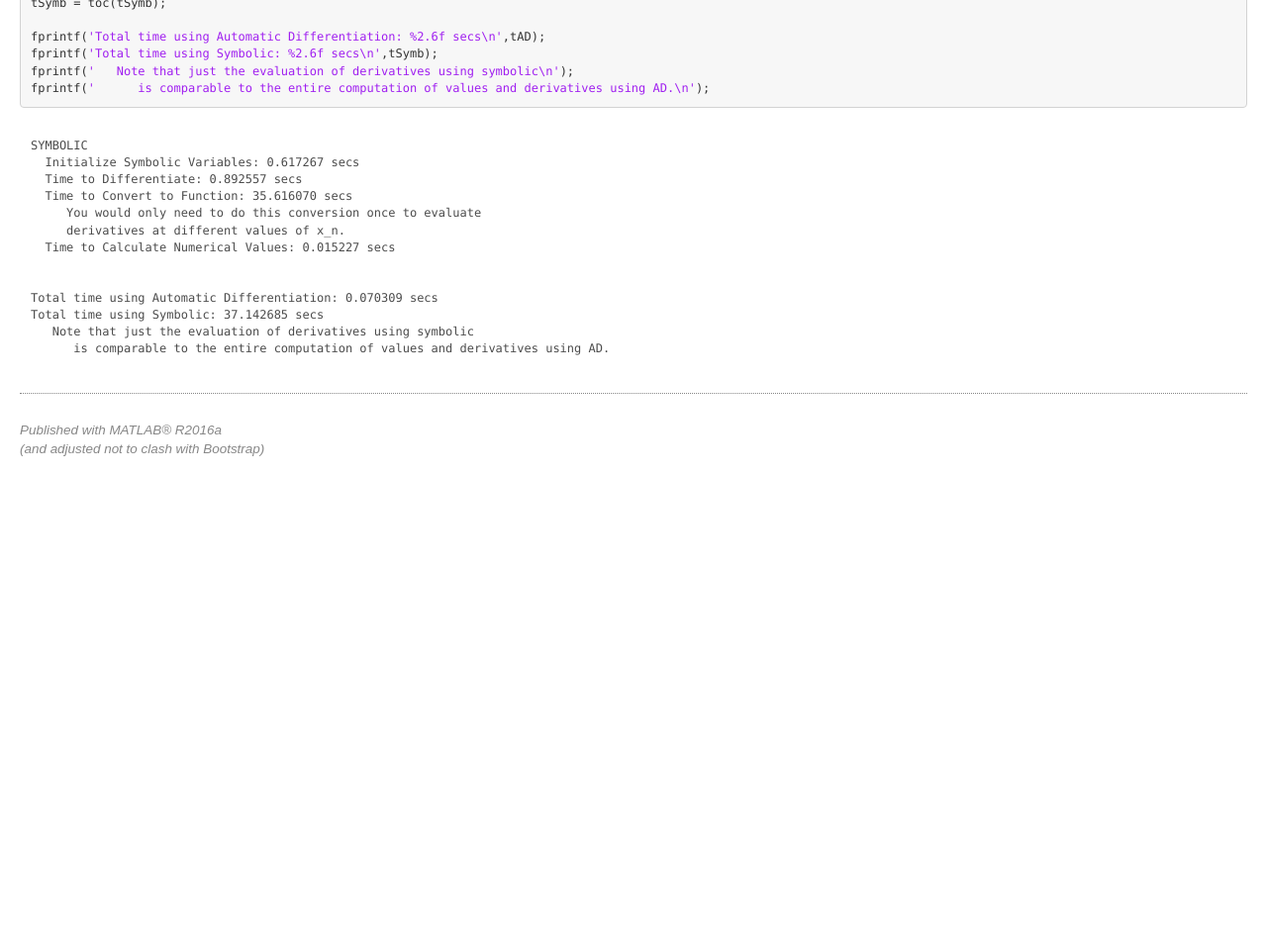
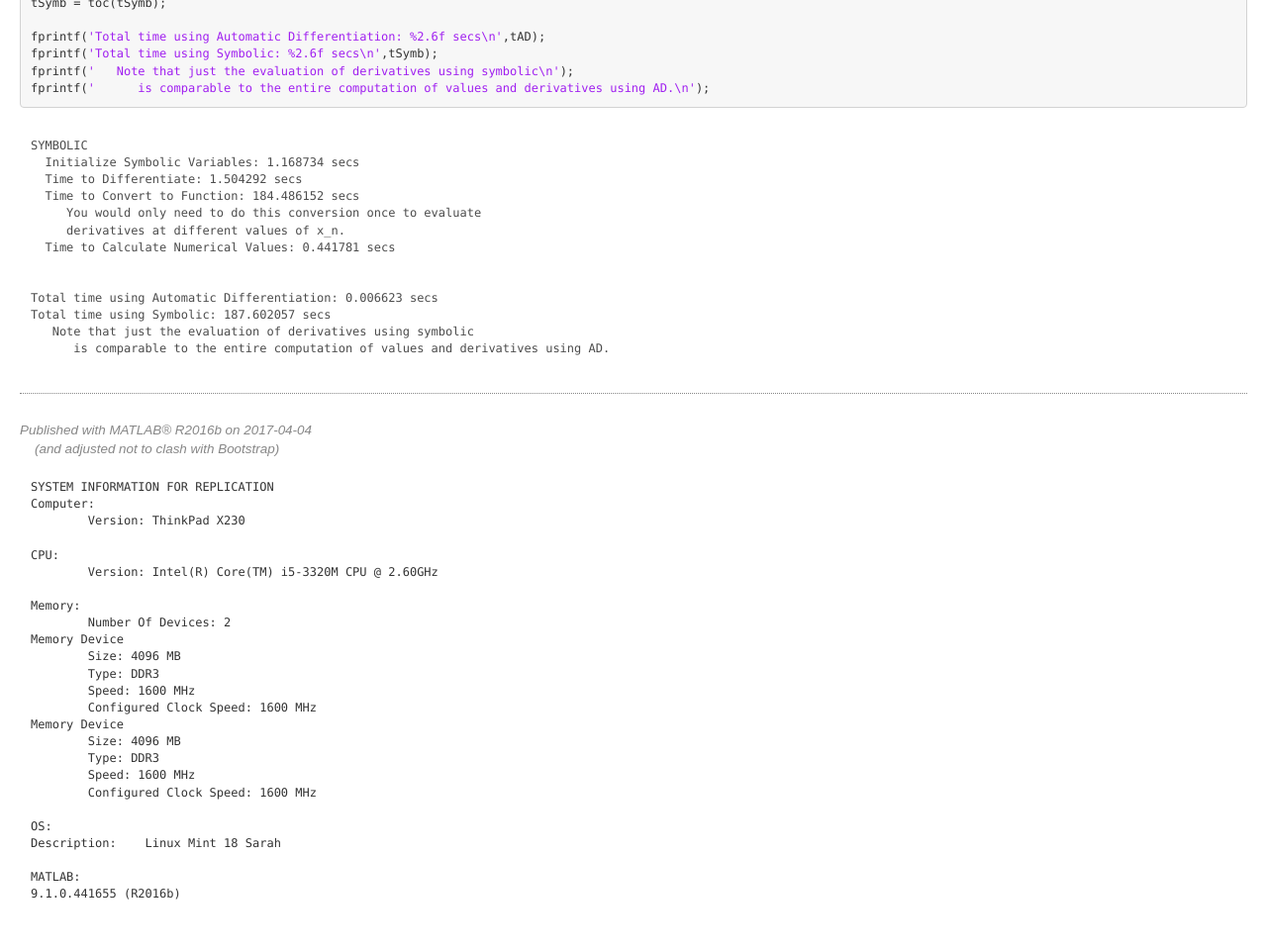
Before and after one commit to fagan2888/sehyoun.github.io, a plain HTML site: page EXAMPLE_test_symbolic.html in a window 1280 px wide. Shown: the part 1520-2480 px from the top of the page at 99% size. Before the commit the page ends 2014 px from the top, so only its background shows below. Drawn offline with nearby package versions, Linux system fonts and the light colour scheme; some packages are replaced by stand-ins of ours.

Commit message:
Updated AutoDiff Example Pages

```diff
--- a/EXAMPLE_test_symbolic.html
+++ b/EXAMPLE_test_symbolic.html
@@ -6,16 +6,14 @@
    <!--
 This HTML was auto-generated from MATLAB code.
 To make changes, update the MATLAB code and republish this document.
-      --><title>Speed Test of Using Symbolic VS Automatic Differentiation</title><meta name="generator" content="MATLAB 9.0"><link rel="schema.DC" href="http://purl.org/dc/elements/1.1/"><meta name="DC.date" content="2016-10-08"><meta name="DC.source" content="EXAMPLE_test_symbolic.m">
+      --><title>Speed Test of Using Symbolic VS Automatic Differentiation</title><meta name="generator" content="MATLAB 9.1"><link rel="schema.DC" href="http://purl.org/dc/elements/1.1/"><meta name="DC.date" content="2017-04-04"><meta name="DC.source" content="EXAMPLE_test_symbolic.m">
   <link href="static/css/bootstrap.min.css" rel="stylesheet" type="text/css">
   <link href="static/css/style.css" rel="stylesheet" type="text/css">
-  <link href="static/css/matlab.css" rel="stylesheet" type="text/css">
 
   <script src="https://ajax.googleapis.com/ajax/libs/jquery/1.11.3/jquery.min.js"></script>
   <script src="static/js/bootstrap.min.js"></script>
   <script src="static/js/responsive.js"></script>
-
-    <script>
+  <script>
     (function(i,s,o,g,r,a,m){i['GoogleAnalyticsObject']=r;i[r]=i[r]||function(){
     (i[r].q=i[r].q||[]).push(arguments)},i[r].l=1*new Date();a=s.createElement(o),
     m=s.getElementsByTagName(o)[0];a.async=1;a.src=g;m.parentNode.insertBefore(a,m)
@@ -23,13 +21,13 @@ To make changes, update the MATLAB code and republish this document.
     ga('create', 'UA-69252061-1', 'auto');
     ga('send', 'pageview');
   </script>
-
   <script type="text/x-mathjax-config">
   MathJax.Hub.Config({
     tex2jax: {inlineMath: [["$","$"],["\\(","\\)"]]}
   });
   </script>
   <script type="text/javascript" src="https://cdn.mathjax.org/mathjax/latest/MathJax.js?config=TeX-AMS_HTML-full"></script>
+  <link href="static/css/matlab.css" rel="stylesheet" type="text/css">
 </head><body>
 <div id="javascript_banner">
   <p>
@@ -65,7 +63,7 @@ To make changes, update the MATLAB code and republish this document.
           <a href="#" class="dropdown-toggle" data-toggle="dropdown" role="button" aria-haspopup="true" aria-expanded="false">CV<span class="caret"></span></a>
           <ul class="dropdown-menu">
             <li><a href="./cv.html">html (Phone Friendly)</a></li>
-            <li><a href="./Ahn_SeHyoun_cv.pdf">pdf</a></li>
+            <li><a href="static/Ahn_SeHyoun_cv.pdf">pdf</a></li>
           </ul>
         </li>
 
@@ -95,8 +93,8 @@ To make changes, update the MATLAB code and republish this document.
     </div><!-- /.navbar-collapse -->
   </div><!-- /.container-fluid -->
 </nav>
-<div class="content"><h1>Speed Test of Using Symbolic VS Automatic Differentiation</h1><!--introduction--><p>by SeHyoun Ahn, Sept 2016</p><!--/introduction--><h2>Contents</h2><div><ul><li><a href="#3">Automatic Differentiation</a></li><li><a href="#4">Symbolic Differentiation</a></li></ul></div><p>An html file properly marked up comments is avaiable at <a href="http://www.princeton.edu/~sehyouna/EXAMPLE_test_Syntax.html">http://www.princeton.edu/~sehyouna/EXAMPLE_test_Syntax.html</a></p><p>Evaluates the Jacobian of</p><p>$$ y = \begin{bmatrix} x_1 &amp; 0 &amp; 0 &amp; ... &amp; 0 \\                     0 &amp; x_2 &amp; 0 &amp; ... &amp; 0\\                      0 &amp; ... &amp; ... &amp;...&amp; 0\\    0 &amp; 0 &amp; ... &amp; 0 &amp; x_n\end{bmatrix}     \begin{bmatrix} x_1\\ x_2\\ ...\\ x_n\end{bmatrix} $$     at $(x_1, x_2 , ... , x_n) = (1,2,...,n)$</p><pre class="codeinput">n = 200;
-</pre><h2>Automatic Differentiation<a name="3"></a></h2><pre class="codeinput">fprintf(<span class="string">'n = %d\n'</span>,n);
+<div class="content"><h1>Speed Test of Using Symbolic VS Automatic Differentiation</h1><!--introduction--><p>by SeHyoun Ahn, Sept 2016</p><!--/introduction--><h2>Contents</h2><div><ul><li><a href="#3">Automatic Differentiation</a></li><li><a href="#4">Symbolic Differentiation</a></li></ul></div><p>An html file properly marked up comments is avaiable at <a href="http://sehyoun.com/EXAMPLE_test_symbolic.html">http://sehyoun.com/EXAMPLE_test_symbolic.html</a></p><p>Evaluates the Jacobian of</p><p>$$ y = \begin{bmatrix} x_1 &amp; 0 &amp; 0 &amp; ... &amp; 0 \\                     0 &amp; x_2 &amp; 0 &amp; ... &amp; 0\\                      0 &amp; ... &amp; ... &amp;...&amp; 0\\    0 &amp; 0 &amp; ... &amp; 0 &amp; x_n\end{bmatrix}     \begin{bmatrix} x_1\\ x_2\\ ...\\ x_n\end{bmatrix} $$     at $(x_1, x_2 , ... , x_n) = (1,2,...,n)$</p><pre class="codeinput">n = 300;
+</pre><h2 id="3">Automatic Differentiation</h2><pre class="codeinput">fprintf(<span class="string">'n = %d\n'</span>,n);
 addpath(<span class="string">'../'</span>);
 fprintf(<span class="string">'\n\nAUTOMATIC DIFFERENTIATION\n'</span>);
 tAD = tic;
@@ -106,13 +104,13 @@ y = A*x;
 dydx_val_AD = getderivs(y);
 tAD = toc(tAD);
 fprintf(<span class="string">'   Done!\n\n'</span>);
-</pre><pre class="codeoutput">n = 200
+</pre><pre class="codeoutput">n = 300
 
 
 AUTOMATIC DIFFERENTIATION
    Done!
 
-</pre><h2>Symbolic Differentiation<a name="4"></a></h2><pre class="codeinput">disp(<span class="string">'SYMBOLIC'</span>)
+</pre><h2 id="4">Symbolic Differentiation</h2><pre class="codeinput">disp(<span class="string">'SYMBOLIC'</span>)
 tSymb = tic;
 
 tSetup = tic;
@@ -149,26 +147,52 @@ fprintf(<span class="string">'Total time using Symbolic: %2.6f secs\n'</span>,tS
 fprintf(<span class="string">'   Note that just the evaluation of derivatives using symbolic\n'</span>);
 fprintf(<span class="string">'      is comparable to the entire computation of values and derivatives using AD.\n'</span>);
 </pre><pre class="codeoutput">SYMBOLIC
-  Initialize Symbolic Variables: 0.617267 secs
-  Time to Differentiate: 0.892557 secs
-  Time to Convert to Function: 35.616070 secs
+  Initialize Symbolic Variables: 1.168734 secs
+  Time to Differentiate: 1.504292 secs
+  Time to Convert to Function: 184.486152 secs
      You would only need to do this conversion once to evaluate
      derivatives at different values of x_n.
-  Time to Calculate Numerical Values: 0.015227 secs
+  Time to Calculate Numerical Values: 0.441781 secs
 
 
-Total time using Automatic Differentiation: 0.070309 secs
-Total time using Symbolic: 37.142685 secs
+Total time using Automatic Differentiation: 0.006623 secs
+Total time using Symbolic: 187.602057 secs
    Note that just the evaluation of derivatives using symbolic
       is comparable to the entire computation of values and derivatives using AD.
-</pre><p class="footer"><br><a href="http://www.mathworks.com/products/matlab/">Published with MATLAB&reg; R2016a</a><br> (and adjusted not to clash with Bootstrap)</p></div><!--
+</pre><p class="footer"><br><a href="http://www.mathworks.com/products/matlab/">Published with MATLAB&reg; R2016b</a> on 2017-04-04<br>&nbsp;&nbsp;&nbsp; (and adjusted not to clash with Bootstrap)</p> <pre>SYSTEM INFORMATION FOR REPLICATION
+Computer:
+	Version: ThinkPad X230
+
+CPU:
+	Version: Intel(R) Core(TM) i5-3320M CPU @ 2.60GHz
+
+Memory:
+	Number Of Devices: 2
+Memory Device
+	Size: 4096 MB
+	Type: DDR3
+	Speed: 1600 MHz
+	Configured Clock Speed: 1600 MHz
+Memory Device
+	Size: 4096 MB
+	Type: DDR3
+	Speed: 1600 MHz
+	Configured Clock Speed: 1600 MHz
+
+OS:
+Description:	Linux Mint 18 Sarah
+
+MATLAB:
+9.1.0.441655 (R2016b)
+
+ </pre><p></p></div><!--
 ##### SOURCE BEGIN #####
 %% Speed Test of Using Symbolic VS Automatic Differentiation
 % by SeHyoun Ahn, Sept 2016
 %%
 
 %%
-% An html file properly marked up comments is avaiable at <http://www.princeton.edu/~sehyouna/EXAMPLE_test_Syntax.html>
+% An html file properly marked up comments is avaiable at <http://sehyoun.com/EXAMPLE_test_symbolic.html>
 
 %%
 % Evaluates the Jacobian of
@@ -181,7 +205,7 @@ Total time using Symbolic: 37.142685 secs
 %     at $(x_1, x_2 , ... , x_n) = (1,2,...,n)$
 %
 
-n = 200;
+n = 300;
 
 %% Automatic Differentiation
 fprintf('n = %d\n',n);
```
Also changed, not shown: EXAMPLE_AutoDiff_Syntax.html (+36 -10 lines).
